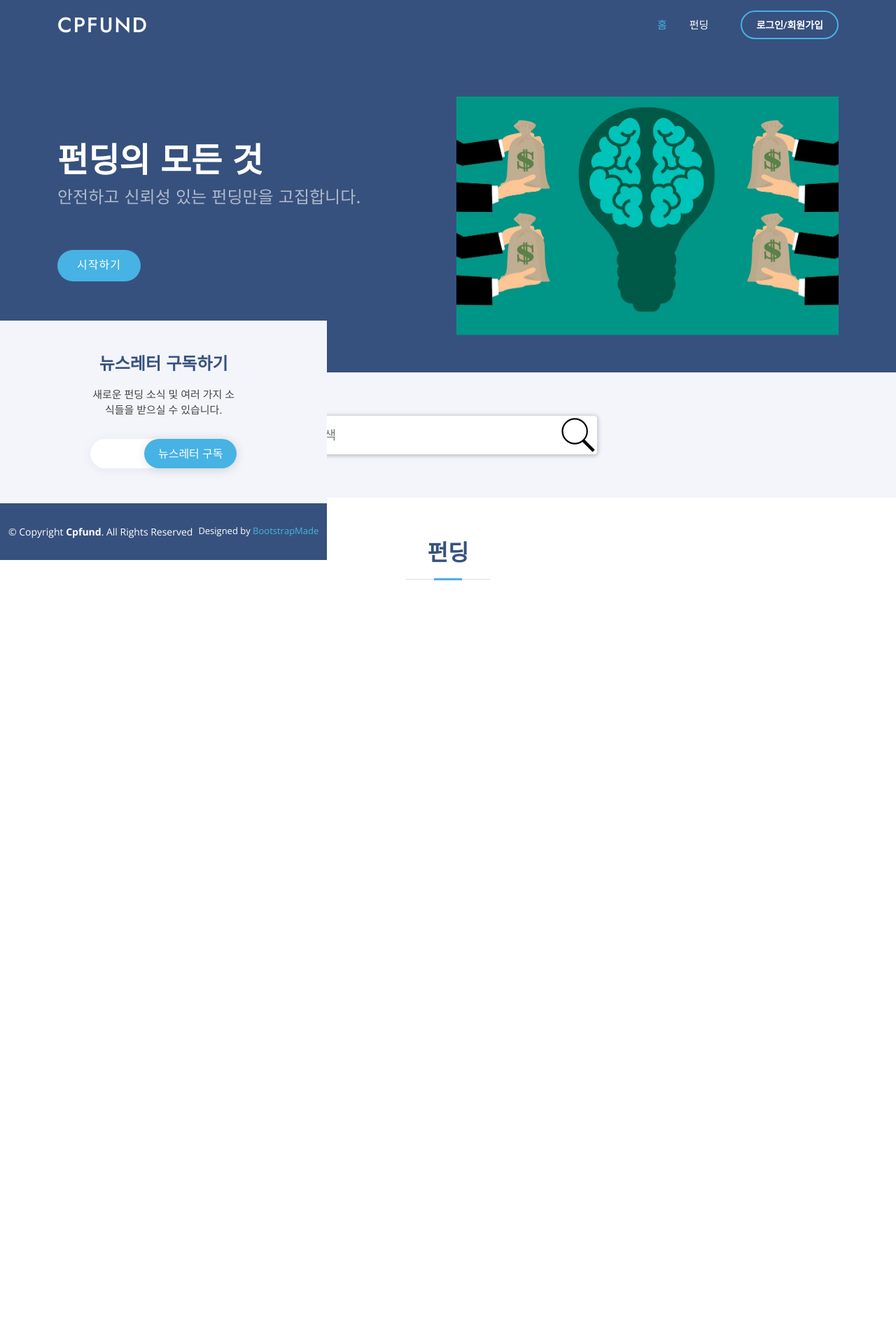
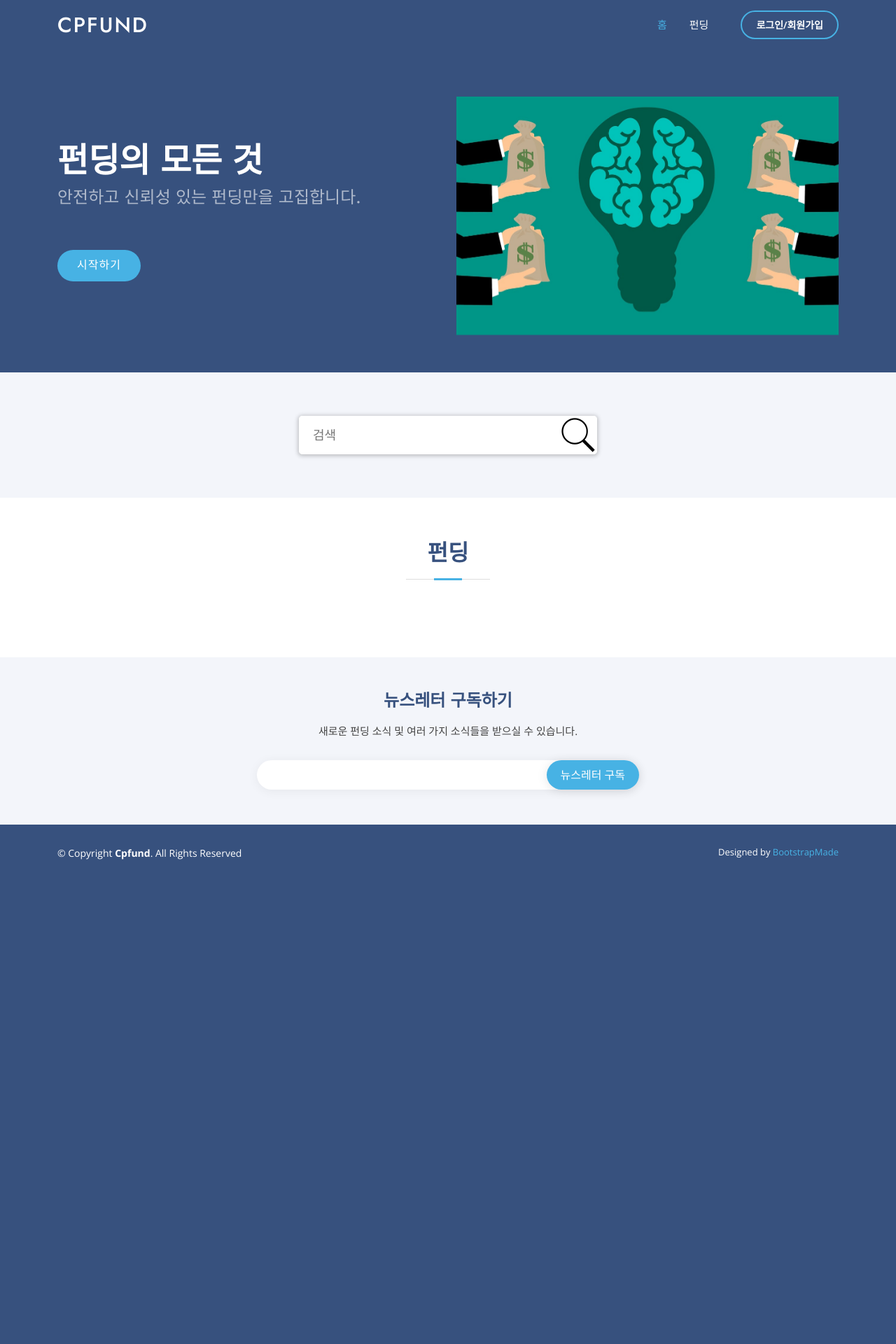
Before and after one commit to minosssss/project_crowdfunding, a Flask app: page / in a window 1280 px wide. Shown: the top 1920 px of the page at 70% size. After the commit the page ends 1228 px from the top, so only its background shows below. Run offline with Flask 2, Linux system fonts and the light colour scheme; data that the repository does not hold is empty; some libraries are stand-ins or nearby versions.

Commit message:
modified

```diff
--- a/static/assets/css/style.css
+++ b/static/assets/css/style.css
@@ -879,9 +879,7 @@ section {
 /*--------------------------------------------------------------
 # Portfolio
 --------------------------------------------------------------*/
-.portfolio {
-  height: 350vh;
-}
+
 .portfolio #portfolio-flters {
   list-style: none;
   margin-bottom: 20px;
@@ -1594,7 +1592,9 @@ section {
 # Footer
 --------------------------------------------------------------*/
 footer {
-  position: fixed;
+  float: left;
+  width: 100%;
+  position: relative;
   bottom: 0;
 }
 #footer {
```
Also changed, not shown: templates/product.html (+3 -5 lines).
